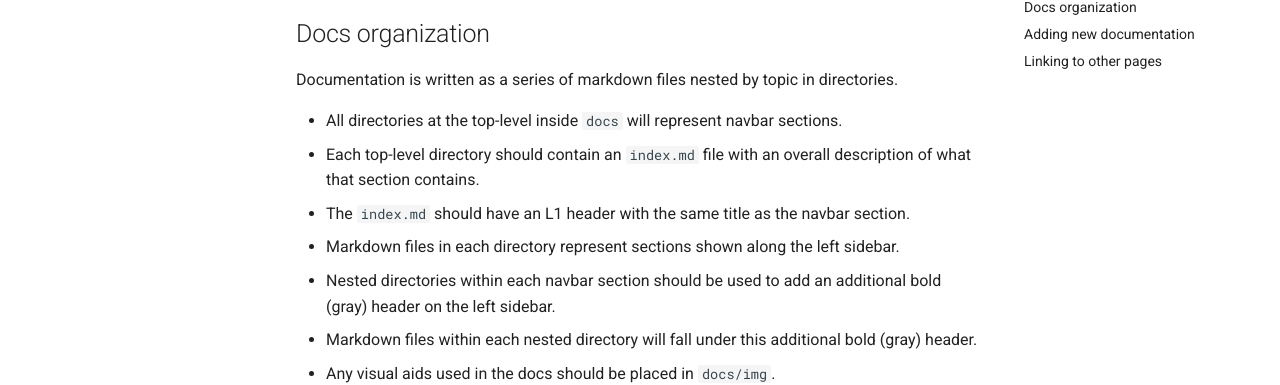
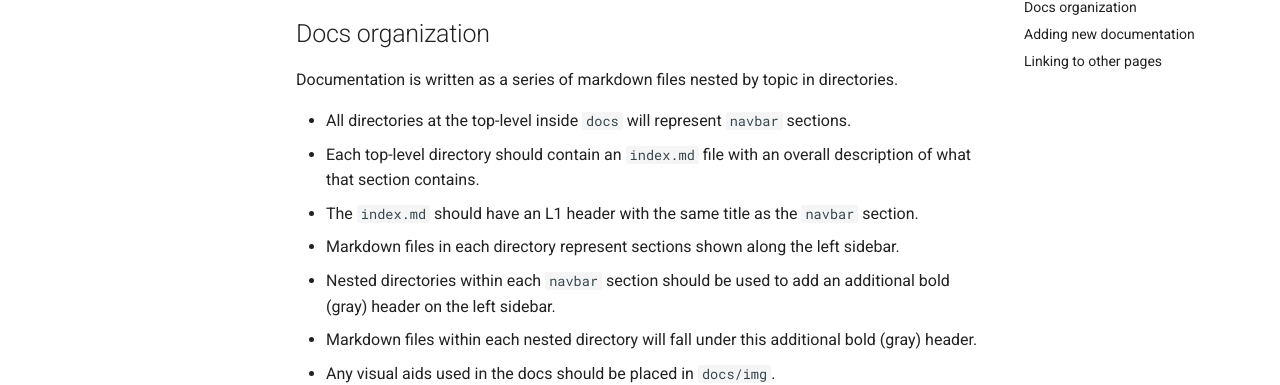
Before and after one commit to AlexsLemonade/OpenScPCA-analysis, an MkDocs documentation site: the page built from docs/contributing.md, in a window 1280 px wide and 900 px high, scrolled down 488 px. Shown: the part 149-534 px from the top of the window. Built offline with MkDocs 1.6.1 and Material for MkDocs 9.7.7, drawn with Linux system fonts in a browser that asks for light colours.

```diff
--- a/docs/contributing.md
+++ b/docs/contributing.md
@@ -25,11 +25,11 @@
 
 Documentation is written as a series of markdown files nested by topic in directories.
 
-- All directories at the top-level inside `docs` will represent navbar sections.
+- All directories at the top-level inside `docs` will represent `navbar` sections.
   - Each top-level directory should contain an `index.md` file with an overall description of what that section contains.
-  - The `index.md` should have an L1 header with the same title as the navbar section.
+  - The `index.md` should have an L1 header with the same title as the `navbar` section.
   - Markdown files in each directory represent sections shown along the left sidebar.
-- Nested directories within each navbar section should be used to add an additional bold (gray) header on the left sidebar.
+- Nested directories within each `navbar` section should be used to add an additional bold (gray) header on the left sidebar.
   - Markdown files within each nested directory will fall under this additional bold (gray) header.
 - Any visual aids used in the docs should be placed in `docs/img`.
 
```
Also changed, not shown: README.md (+0 -2 lines), docs/technical-setup/install-a-github-client.md (+1 -1 lines), 1 other file.
